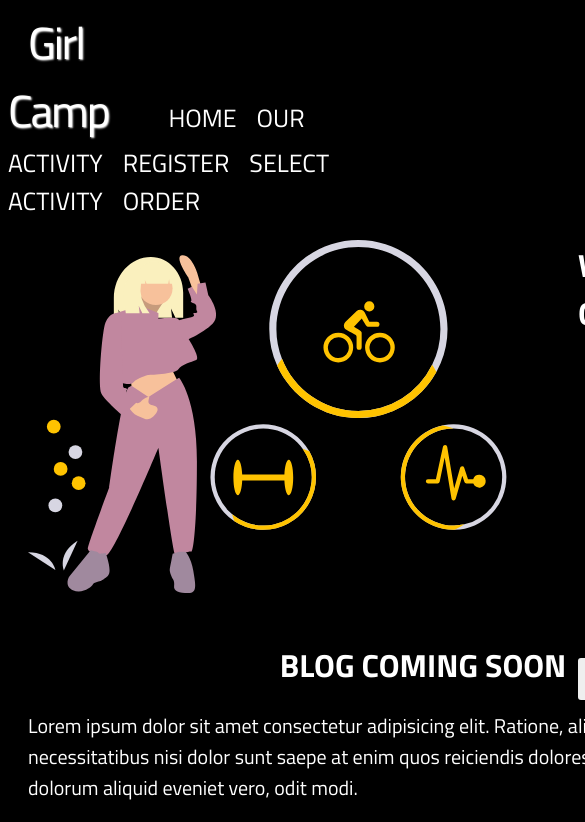
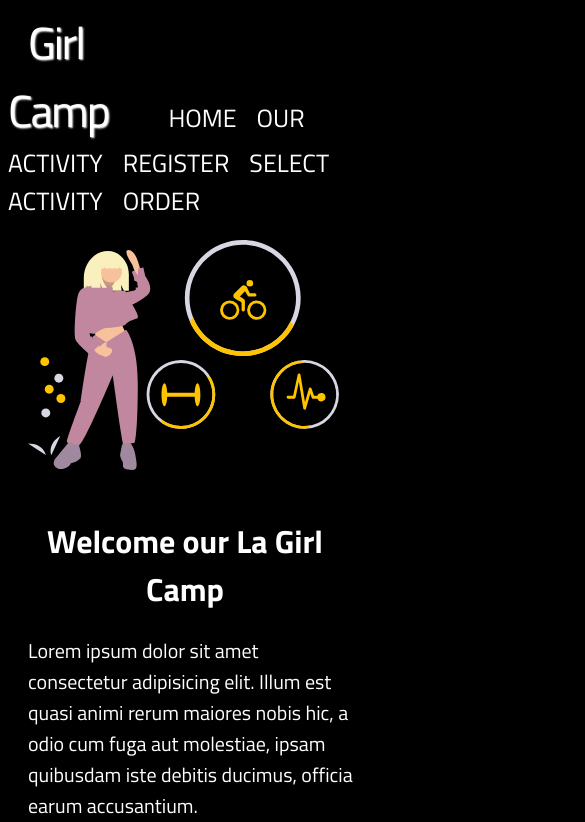
Before and after one commit to JosefineFM/Portflio, a Vue app in the folder Vue/GirlCamp/: page /Register in a window 390 px wide. Shown: the top 822 px of the page, 585 px wide, since content can reach past the window. Built offline with nearby package versions, Linux system fonts and the light colour scheme.

Commit message:
Responsive design

```diff
--- a/Vue/GirlCamp/src/Assets/style/main.css
+++ b/Vue/GirlCamp/src/Assets/style/main.css
@@ -1,22 +1,25 @@
 @import url('https://fonts.googleapis.com/css?family=Titillium+Web:400,700&display=swap');
-.backToPage{
+
+.backToPage {
   color: white;
   font-size: 20px;
   text-decoration: none;
 }
-.backToPage:hover{
+
+.backToPage:hover {
   color: white;
   font-size: 25px;
   text-shadow: 3px 3px #517191;
   text-decoration: none;
 }
 
-p, h1, h2 {
+p,
+h1,
+h2 {
   color: white;
 }
 
-body
-{
+body {
   background-color: #181d45;
   font-family: 'Titillium Web', sans-serif;
 }
@@ -31,26 +34,26 @@ button {
   border-radius: 3px;
 
 }
-button:hover{
+
+button:hover {
   color: white;
   box-shadow: inset 0 0 0 2px white;
   background-color: transparent;
 }
 
 @media only screen and (min-width: 1000px) {
+
   /* Checkboxes */
   h3 {
     margin-top: -20px;
     width: 179px;
     padding: 10px;
     margin-left: 35%;
-    /* -webkit-margin-start: 10%;
-    margin-inline-start: 10%; */
 
   }
 
   label {
-color: white;
+    color: white;
     font-size: 20px;
     display: inline
   }
@@ -77,15 +80,16 @@ color: white;
     border: none;
     border-bottom: solid 1px #393c83;
     padding: 2px;
-      border-radius: 4px;
+    border-radius: 4px;
 
   }
+
   #wrapper {
     margin: auto;
     width: 70%;
   }
 
-  #footer{
+  #footer {
     border: white;
     width: 100%;
     height: 50px;
@@ -95,25 +99,36 @@ color: white;
 }
 
 @media only screen and (max-width: 1000px) {
-
-/* Dropdown meny */
-
-
-
-
-  body{
+  body {
     background-color: black;
   }
 
+  button {
+    border: none;
+    width: 250px;
+    font-size: 19px;
+    border-radius: 2px;
+    padding: 10px;
+    transition: all 1s ease 0s;
+    border-radius: 3px;
+    margin: auto;
+    display: block;
 
-  #wrapper {
+  }
+
+  p {
+    margin-left: 20px;
+    font-size: 20px;
+  }
+
+  /* #wrapper {
     background: white;
     width: 70%;
     border: 3px solid white;
     padding: 10px;
-  }
+  } */
 
-  h3
+  /* h3
   {
     margin-top: -20px;
     background-color: white;
@@ -137,10 +152,7 @@ color: white;
     margin-left: 20px;
   }
 
-  p {
-    margin-left: 20px;
-    font-size: 20px;
-  }
+
 
   input {
     margin-left: 20px;
@@ -187,7 +199,7 @@ color: white;
     margin: 10%;
     border: 3px solid white;
     padding: 10px;
-  }
+  } */
 
 
 }
--- a/Vue/GirlCamp/src/components/Index.vue
+++ b/Vue/GirlCamp/src/components/Index.vue
@@ -54,4 +54,31 @@ export default {
   padding: 20px 20px 10px 20px;
   width: 100%;
 }
+@media only screen and (max-width: 1000px) {
+  .svgImage {
+
+  width: 100%;
+}
+  h1{
+    text-align: center
+  }
+  .grid-container {
+  display: grid;
+  grid-template-columns: auto auto;
+  grid-gap: 10px;
+}
+  .grid-img {
+  grid-column: 1;
+  grid-row: 1;
+}
+  .grid-info {
+  grid-column: 1;
+  grid-row: 2;
+
+}
+.grid-blogg{
+  grid-column: 1;
+  grid-row: 3;
+}
+}
 </style>
--- a/Vue/GirlCamp/src/components/OurActivitys.vue
+++ b/Vue/GirlCamp/src/components/OurActivitys.vue
@@ -79,4 +79,35 @@ button{
 .svgImage{
   width: 100%;
 }
+
+@media only screen and (max-width: 1000px) {
+  .svgImage {
+
+  width: 100%;
+}
+  h1{
+    text-align: center
+  }
+  .grid-container {
+  display: grid;
+  grid-template-columns: auto auto;
+
+}
+  .grid-img {
+  grid-column: 1;
+  grid-row: 1;
+}
+  .grid-info {
+  grid-column: 1;
+  grid-row: 2;
+   width: auto;
+
+}
+.grid-MoreInfo{
+  grid-column: 1;
+  grid-row: 3;
+
+}
+
+}
 </style>
```
